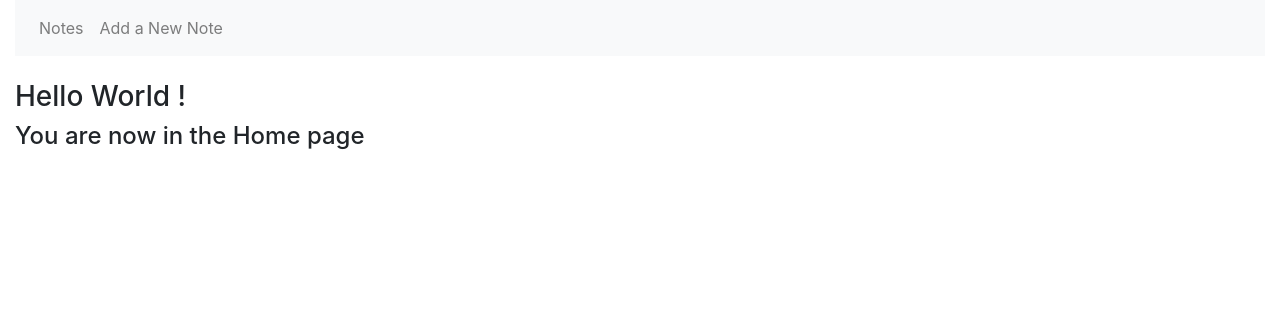
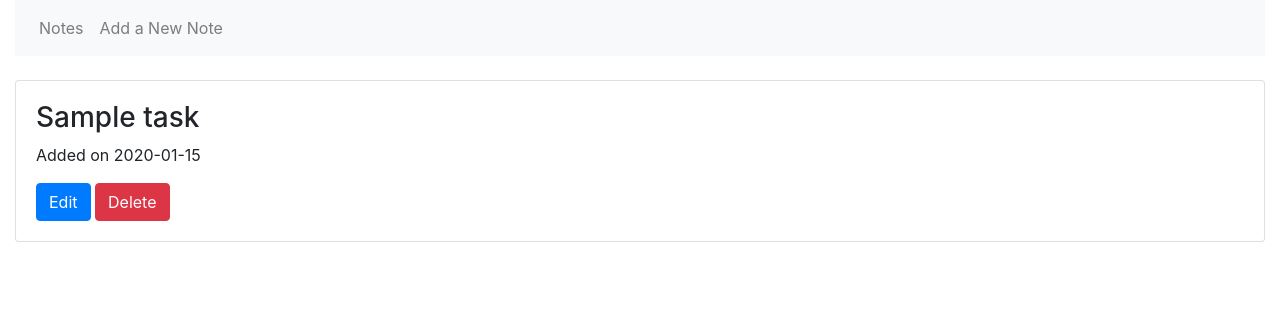
Before and after one commit to DJRoche509/Jottings, a Flask app: page / in a window 1280 px wide. Shown: the top 316 px of the page. Run offline with Flask 3, Linux system fonts and the light colour scheme; tables that the repository leaves empty hold one stand-in row (values such as "Sample post"); some libraries are stand-ins or nearby versions.

Commit message:
Update block main form with url_for edit & delete

```diff
--- a/app/templates/index.html
+++ b/app/templates/index.html
@@ -1,10 +1,14 @@
 {% extends "base.html" %}
 
 {% block main %}
-
-
-<h3>Hello World !</h3>
-
-<h4>You are now in the Home page</h4>
-
+    {% for task in tasks %}
+        <div class="card">
+            <div class="card-body">
+                <h3>{{ task.title }}</h3>
+                <p>Added on {{ task.date }}</p>
+                <a href="{{ url_for('editNote, task_id = task_id') }}" class="btn btn-primary">Edit</a>
+                <a href="{{ url_for('deleteNote, task_id = task_id') }}" class="btn btn-danger">Delete</a>
+            </div>
+        </div>
+    {% endfor %}
 {% endblock %}
```
